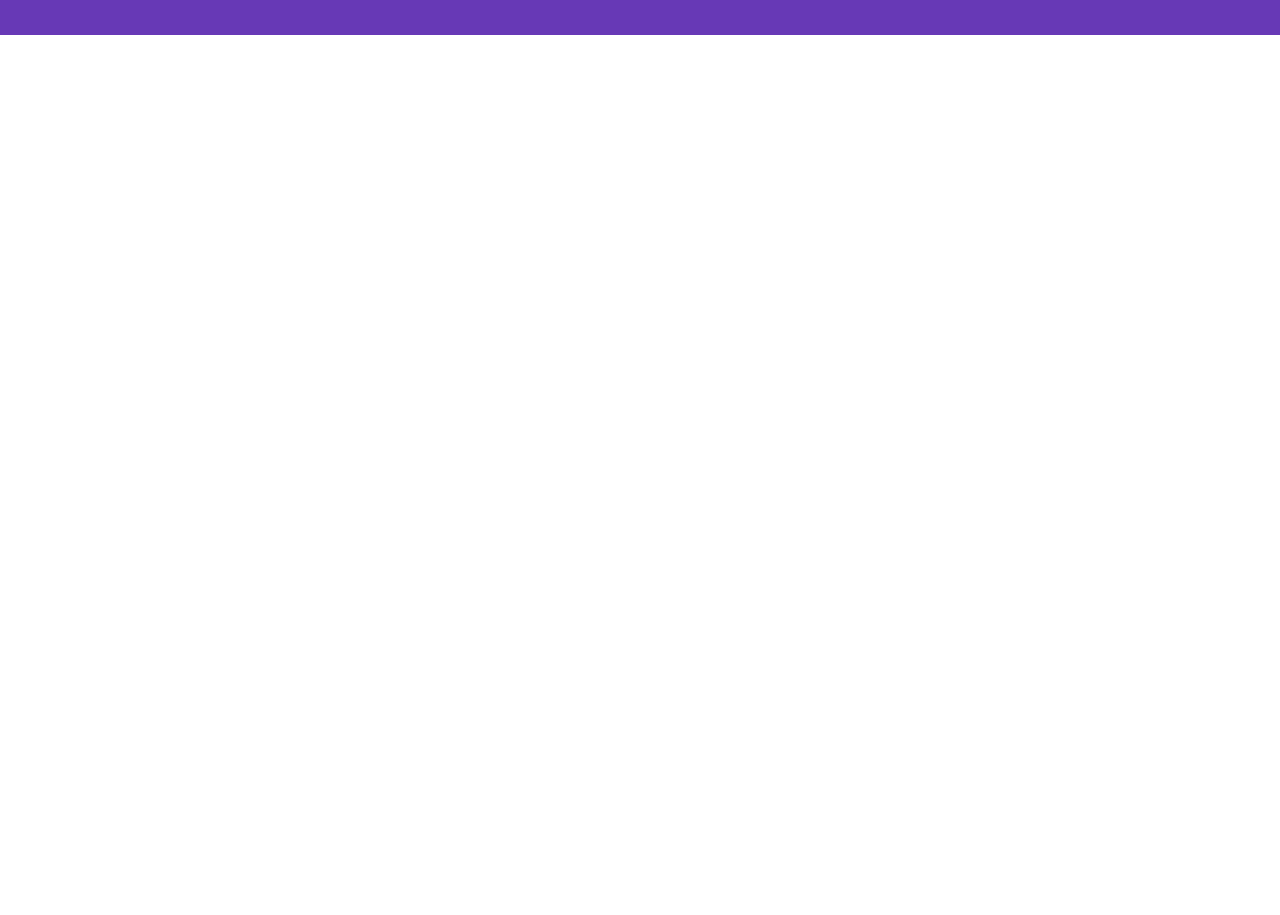
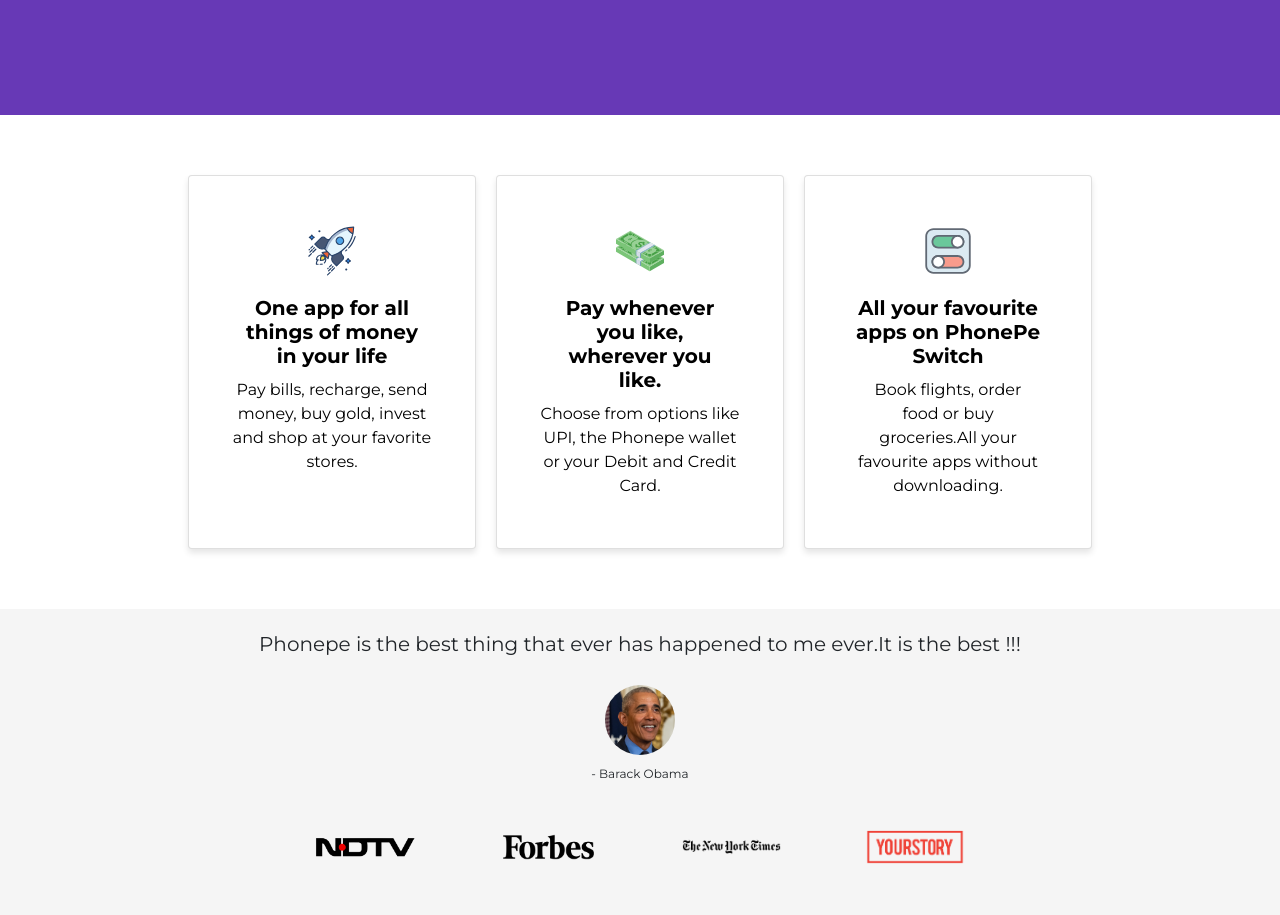
Before and after one commit to lillymolleti/phonepe.io, a plain HTML site: page index.html in a window 1280 px wide. Shown: the part 525-1440 px from the top of the page. Before the commit the page ends 800 px from the top, so only its background shows below. Drawn offline with nearby package versions, Linux system fonts and the light colour scheme.

Commit message:
Added remaining sections

```diff
--- a/index.html
+++ b/index.html
@@ -18,11 +18,19 @@
   <body>
     <section class="colored-section">
     <div class="container">
-      <nav class="navbar navbar-expand-lg">
+      <nav class="navbar navbar-expand-lg navbar-light"> <!-- Added bg-light for a light background -->
         <div class="container-fluid">
+          <!-- Brand logo remains the same -->
           <a class="navbar-brand col-md-4" href="#">
             <img src="images/phonepe_logo.png" alt="Bootstrap" width="30" height="24">
           </a>
+
+          <!-- Added this button for the responsive hamburger menu -->
+          <button class="navbar-toggler" type="button" data-toggle="collapse" data-target="#navbarNav" aria-controls="navbarNav" aria-expanded="false" aria-label="Toggle navigation">
+            <span class="navbar-toggler-icon"></span> <!-- Icon for the toggler -->
+          </button>
+
+          <!-- Modified the collapse container -->
           <div class="collapse navbar-collapse col-md-8 push-right" id="navbarNav">
             <ul class="navbar-nav">
               <li class="nav-item nav-item-style">
@@ -35,12 +43,13 @@
                 <a class="nav-link" href="#">Pricing</a>
               </li>
               <li class="nav-item nav-item-style">
-                <a class="nav-link" href="#"> Customers </a>
+                <a class="nav-link" href="#">Customers</a>
               </li>
             </ul>
           </div>
-    </div>
-    </nav>
+        </div>
+      </nav>
+
     <div class="row push-left">
       <div class="col-md-6">
           <h1 class="heading">PhonePe India's most Loved UPI App</h1>
@@ -56,5 +65,37 @@
     </div>
   </div>
   </section>
+  <section class="white-section d-flex flex-row justify-content-center">
+    <div class="card text-center" style="width: 18rem;">
+      <div class="card-body">
+        <img src="images/rocket.svg" alt="rocket" class="card-img">
+        <h5 class="card-heading"> One app for all things of money in your life </h5>
+        <p class="card-text">Pay bills, recharge, send money, buy gold, invest and shop at your favorite stores.</p>
+      </div>
+    </div>
+    <div class="card text-center" style="width: 18rem;">
+      <div class="card-body">
+        <img src="images/money.svg" alt="money" class="card-img">
+        <h5 class="card-heading"> Pay whenever you like, wherever you like. </h5>
+        <p class="card-text"> Choose from options like UPI, the Phonepe wallet or your Debit and Credit Card. </p>
+      </div>
+    </div>
+    <div class="card text-center" style="width: 18rem;">
+      <div class="card-body">
+        <img src="images/switch.svg" alt="switch" class="card-img">
+        <h5 class="card-heading"> All your favourite apps on PhonePe Switch </h5>
+        <p class="card-description"> Book flights, order food or buy groceries.All your favourite apps without downloading. </p>
+      </div>
+    </div>
+  </section>
+  <section class="grey-section">
+    <p class="text-larger"> Phonepe is the best thing that ever has happened to me ever.It is the best !!!</p>
+    <img src="images/barackobama.jpeg" alt="obama" class="obama">
+    <p class="text-smaller"> - Barack Obama </p>
+    <img src="images/ndtv.png" alt="ndtv" class="news-img">
+    <img src="images/forbes.png" alt="forbes" class="news-img">
+    <img src="images/newyorktimes.png" alt="newyorktimes" class="news-img">
+    <img src="images/yourstory.png" alt="yourstory" class="news-img">
+  </section>
   </body>
 </html>
--- a/style.css
+++ b/style.css
@@ -9,7 +9,7 @@ body {
 .colored-section {
     background-color: #6739B6;
     color: #fff;
-    height:70vh;
+    height:80vh;
 
   }
 .heading
@@ -20,6 +20,7 @@ body {
 }
 .grey-section{
     background-color: #f5f5f5;
+    padding:20px;
 }
 .button
 {
@@ -36,7 +37,7 @@ body {
     justify-content: flex-start;
   }
   .image-iphone {
-    width: 50%;
+    width: 45%;
     transform: rotate(20deg);
     position: absolute;
     right: 20%;
@@ -50,3 +51,61 @@ body {
     background-color: rgba(255, 255, 255, 0.1);
     border-radius: 4px;
   }
+  /* Remove the border around the hamburger icon
+  .navbar-toggler {
+    border: none;
+    color:white;
+  }
+  */
+.white-section
+{
+  background-color:white;
+  color:black;
+  margin:10px;
+  padding:40px;
+
+}
+.card-img
+{
+  height:50px;
+  width:50px;
+  margin:10px;
+}
+.card-heading
+{
+  font-weight:bold;
+  margin:10px;
+
+}
+.card
+{
+  margin:10px;
+  padding:20px;
+  box-shadow: 0 4px 6px rgba(0, 0, 0, 0.1);
+  background-color:white;
+}
+.card-description
+{
+  margin:10px;
+
+}
+.text-larger
+{
+  font-size:20px;
+}
+.text-smaller
+{
+  font-size:12px;
+}
+.obama
+{
+  border-radius:50%;
+  height:70px;
+  weight:70px;
+  margin:10px;
+}
+.news-img
+{
+  width: 8%;
+  margin: 20px 40px;
+}
```
